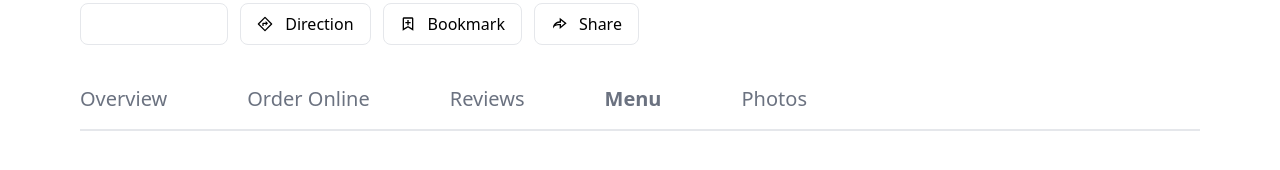
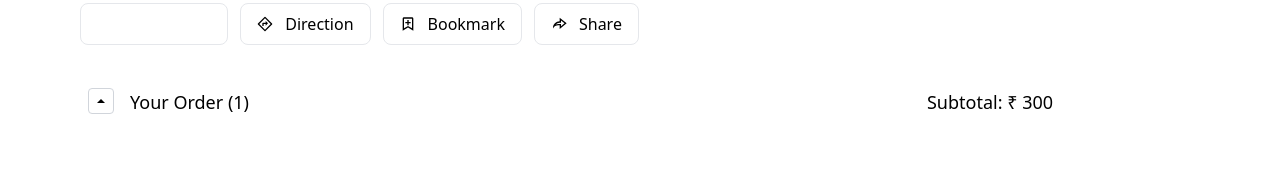
Before and after one commit to krisp25/zomato-master-project, a React (Create React App) app in the folder client/: page /restaurant/1/menu in a window 1280 px wide. Shown: the part 666-836 px from the top of the page. Built offline with nearby package versions, Linux system fonts and the light colour scheme.

Commit message:
Cart Component

```diff
--- /dev/null
+++ b/client/src/Components/Cart/CartContainer.jsx
@@ -0,0 +1,91 @@
+import React, { useState } from 'react';
+import { IoMdArrowDropright, IoMdArrowDropup } from "react-icons/io";
+import { IoCloseSharp } from "react-icons/io5";
+
+// Components
+import FoodItem from './FoodItem';
+
+const CartSm = ({ toggle }) => {
+    return (
+        <>
+            <div className="flex items-center justify-between py-1 lg:hidden container px-4 mx-auto">
+                <div className="flex flex-col items-start">
+                    <small className="flex items-center gap-1" onClick={toggle}>
+                        1 ITEM <IoMdArrowDropup />
+                    </small>
+                    <h4>
+                        ₹ 300 <sub>(plus taxes)</sub>
+                    </h4>
+                </div>
+                <button
+                    // onClick={continueToCheckout}
+                    className="flex items-center gap-1 bg-zomato-400 px-3 py-1 text-white rounded-lg"
+                >
+                    Continue <IoMdArrowDropright />
+                </button>
+            </div>
+        </>
+    )
+};
+
+const CartLg = ({ toggle }) => {
+    return (
+        <>
+            <div className="lg:flex items-center justify-between hidden py-1 container px-20 mx-auto">
+                <div className="flex gap-4 items-start">
+                    <span className="border bg-white border-gray-300 p-1 rounded" onClick={toggle}>
+                        <IoMdArrowDropup />
+                    </span>
+                    <h4 className="text-lg font-medium">
+                        Your Order (1)
+                    </h4>
+                </div>
+                <div className="flex items-center gap-4">
+                    <h4 className="text-lg font-medium">
+                        Subtotal: ₹ 300
+                    </h4>
+                    <button
+                        // onClick={continueToCheckout}
+                        className="flex items-center text-lg font-light h-10 gap-1 bg-zomato-400 px-3 py-1 text-white rounded-lg"
+                    >
+                        Continue <IoMdArrowDropright />
+                    </button>
+                </div>
+            </div>
+        </>
+    )
+};
+
+const CartContainer = () => {
+    const [isOpen, setIsOpen] = useState(false);
+
+    const toggleCart = () => setIsOpen((prev) => !prev);
+    const closeCart = () => setIsOpen(false);
+
+    return (
+        <>
+            {isOpen && (
+                <div className="fixed w-full overflow-y-scroll h-48 bg-white z-10 p-2 bottom-16 px-4 lg:px-20">
+                    <div className="flex items-center justify-between md:px-20">
+                        <h3 className="text-xl font-semibold">Your Orders</h3>
+                        <IoCloseSharp onClick={closeCart} />
+                    </div>
+                    <hr className="my-2" />
+                    <div className="flex flex-col gap-2 md:px-20">
+                        <FoodItem
+                            name="Burger veggie"
+                            quantity="3"
+                            price="90"
+                        />
+                    </div>
+                </div>
+            )}
+            <div className="fixed bottom-0 w-full bg-white z-10 p-2">
+                <CartSm toggle={toggleCart} />
+                <CartLg toggle={toggleCart} />
+            </div>
+        </>
+    );
+};
+
+export default CartContainer;
--- /dev/null
+++ b/client/src/Components/Cart/FoodItem.jsx
@@ -0,0 +1,29 @@
+import React from 'react';
+import { BsTrashFill } from "react-icons/bs";
+
+const FoodItem = (props) => {
+    return (
+        <>
+            <div className="flex items-center justify-between">
+                <h5>{props.name}</h5>
+                <div className="flex flex-col items-end">
+                    <small>₹ {parseInt(props.price) * parseInt(props.quantity)}</small>
+                    <div className="px-2 bg-zomato-400 text-white rounded flex items-center gap-1">
+                        <button className="p-1 bg-zomato-400 text-white rounded">
+                            -
+                        </button>
+                        <small >
+                            {props.quantity}
+                        </small>
+                        <button className="p-1 bg-zomato-400 text-white rounded">
+                            +
+                        </button>
+                    </div>
+                </div>
+            </div>
+            <hr className="my-1" />
+        </>
+    );
+};
+
+export default FoodItem;
--- a/client/src/Layout/Restaurant.layout.jsx
+++ b/client/src/Layout/Restaurant.layout.jsx
@@ -9,6 +9,7 @@ import ImageGrid from "../Components/Restaurant/ImageGrid";
 import RestaurantInfo from '../Components/Restaurant/RestaurantInfo';
 import InfoButtons from '../Components/Restaurant/InfoButtons';
 import TabContainer from '../Components/Restaurant/Tabs';
+import CartContainer from '../Components/Cart/CartContainer';
 
 const RestaurantLayout = (props) => {
 
@@ -16,7 +17,7 @@ const RestaurantLayout = (props) => {
     return (
         <>
             <RestaurantNavbar />
-            <div className="container mx-auto mt-4 px-4 lg:px-20">
+            <div className="w-full h-screen container mx-auto mt-4 px-4 lg:px-20">
                 <ImageGrid
                     images={[
                         "https://b.zmtcdn.com/data/pictures/1/19277201/98f61bae7f08ccd13f1522c72700c536.jpg?fit=around|771.75:416.25&crop=771.75:416.25;*,*",
@@ -54,6 +55,7 @@ const RestaurantLayout = (props) => {
                     {props.children}
                 </div>
             </div>
+            <CartContainer />
         </>
     );
 };
--- a/client/src/Page/Restaurant/OrderOnline.jsx
+++ b/client/src/Page/Restaurant/OrderOnline.jsx
@@ -10,7 +10,7 @@ import FoodList from '../../Components/Restaurant/Order-Online/FoodList';
 const OrderOnline = () => {
     return (
         <>
-            <div className="w-full flex">
+            <div className="w-full h-screen flex">
                 <aside className="hidden md:flex flex-col border-r overflow-y-scroll border-gray-200 gap-3 w-1/4 h-screen">
                     <MenuListContainer />
                     <MenuListContainer />
```
